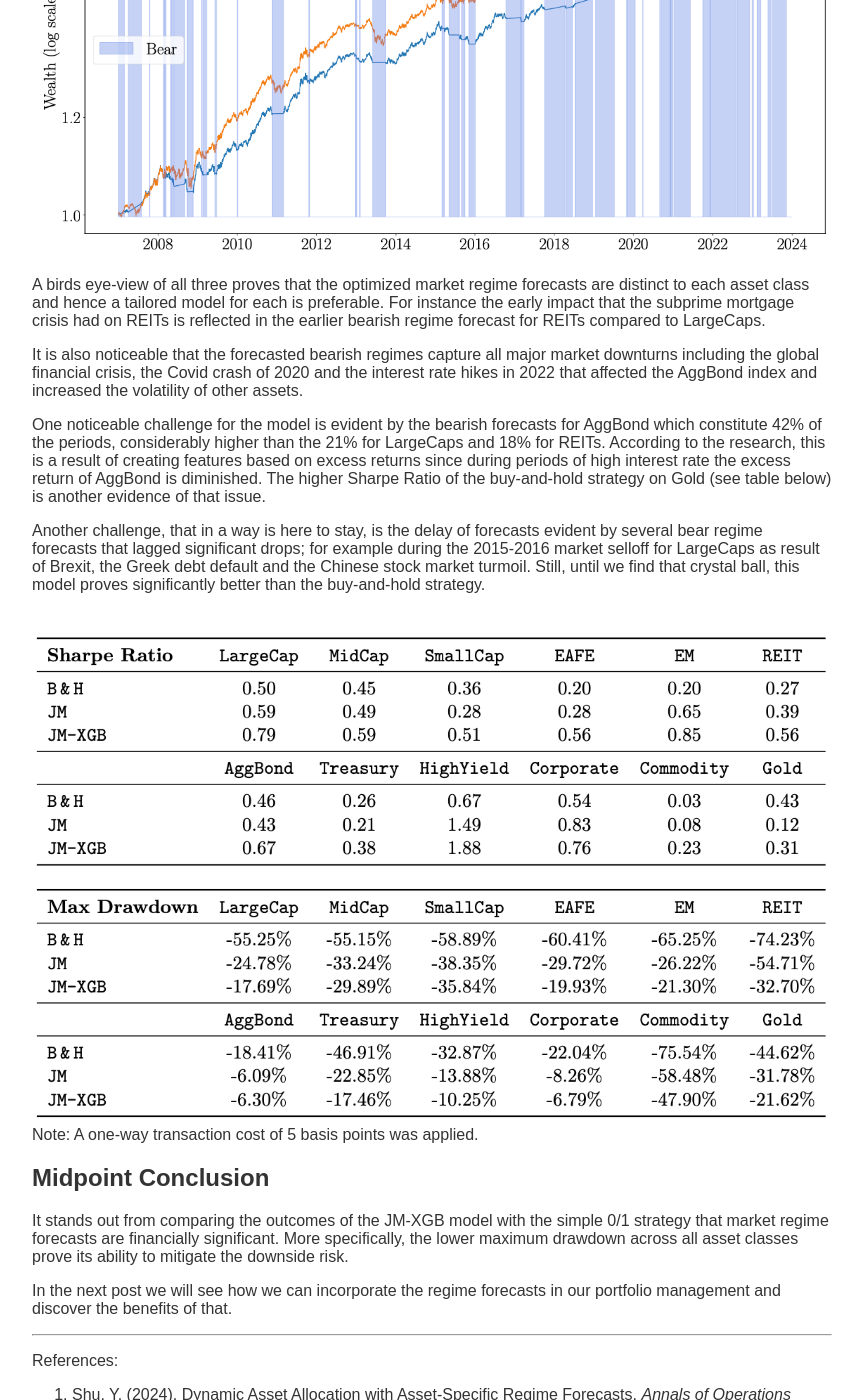
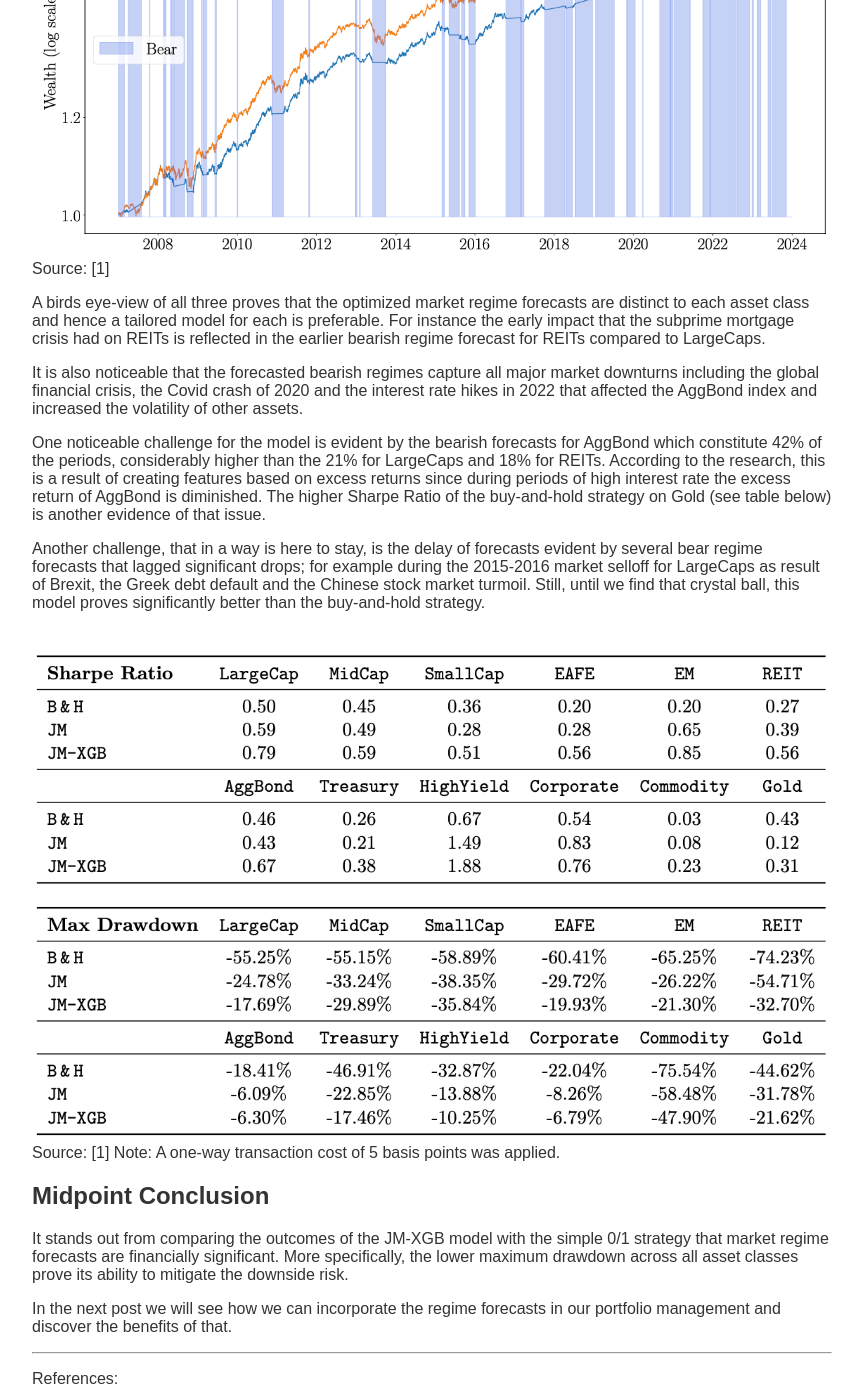
Before and after one commit to Cohen-Or/cohen-or.github.io, a Jekyll site: the page built from posts/rsaa1.md, in a window 1280 px wide and 1400 px high, scrolled down 4268 px. Shown: the whole window, without its empty margins (208-1071 px from the left). Built offline with Jekyll 4.4.1, drawn with Linux system fonts in a browser that asks for light colours; our own code applies the rules of GitHub Pages for plain Markdown files; formulas are drawn with MathJax 3.

Commit message:
Update rsaa1.md

```diff
--- a/posts/rsaa1.md
+++ b/posts/rsaa1.md
@@ -135,6 +135,7 @@ In addition, this way of linking the classification and forecasting achieves a s
 ![LargeCap Wealth Curve](/images/rsaa1.png)
 ![REIT Wealth Curve](/images/rsaa2.png)
 ![AggBond Wealth Curve](/images/rsaa3.png)
+Source: [1]
 
 A birds eye-view of all three proves that the optimized market regime forecasts are distinct to each asset class and hence a tailored model for each is preferable. For instance the early impact that the subprime mortgage crisis had on REITs is reflected in the earlier bearish regime forecast for REITs compared to LargeCaps.
 
@@ -145,6 +146,7 @@ One noticeable challenge for the model is evident by the bearish forecasts for A
 Another challenge, that in a way is here to stay, is the delay of forecasts evident by several bear regime forecasts that lagged significant drops; for example during the 2015-2016 market selloff for LargeCaps as result of Brexit, the Greek debt default and the Chinese stock market turmoil. Still, until we find that crystal ball, this model proves significantly better than the buy-and-hold strategy.
 
 ![Performance benchmarks](/images/rsaa4.png)
+Source: [1]
 Note: A one-way transaction cost of 5 basis points was applied.
 
 ## Midpoint Conclusion
```
